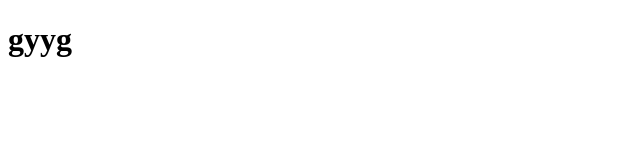
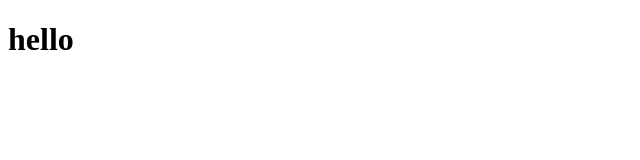
Before and after one commit to maryneis/siteescola, a plain HTML site: page index.html in a window 1280 px wide. Shown: the full height of the page, 0-640 px from the left. Drawn offline with Linux system fonts and the light colour scheme.

Commit message:
comite2
opann

```diff
--- a/index.html
+++ b/index.html
@@ -7,6 +7,6 @@
     <title>Document</title>
 </head>
 <body>
-    <h1>gyyg</h1>
+    <h1>hello</h1>
 </body>
 </html>
```
